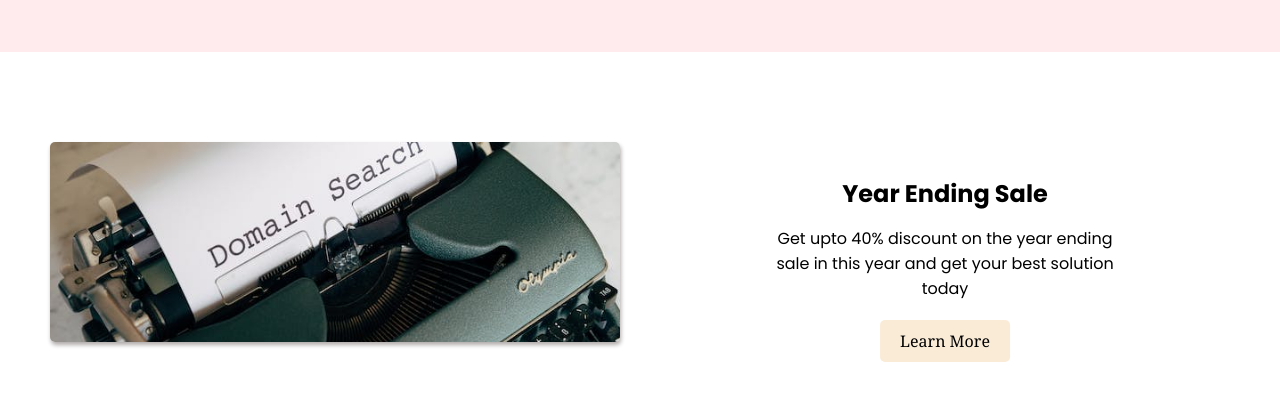
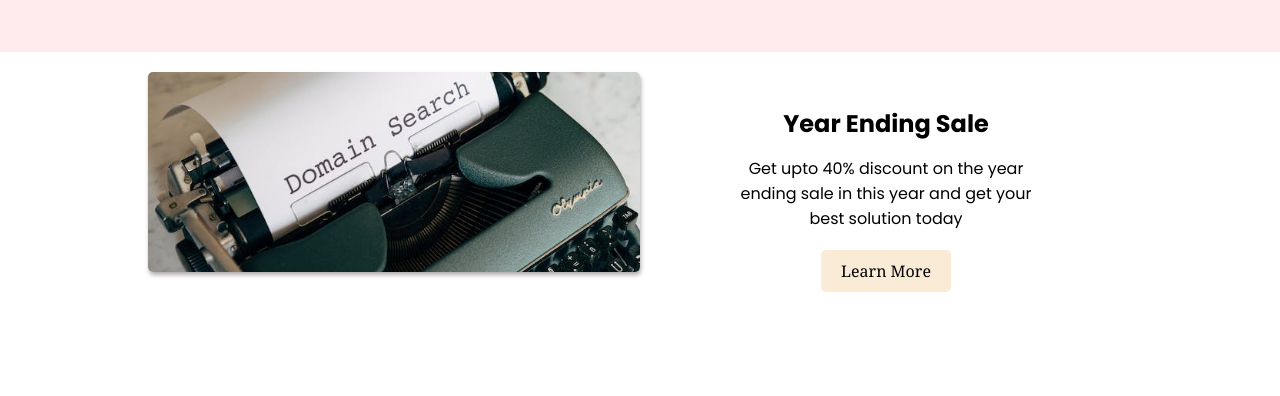
Before and after one commit to MDASHRAFUDDINTANVIR1/testrepository, a plain HTML site: page index.html in a window 1280 px wide. Shown: the part 2323-2719 px from the top of the page. After the commit the page ends 2622 px from the top, so only its background shows below. Drawn offline with Linux system fonts and the light colour scheme.

Commit message:
fixing bug

```diff
--- a/coloumn.css
+++ b/coloumn.css
@@ -1,5 +1,4 @@
 .coloumn {
-    margin-bottom: 40px;
     padding: 30px;
     background-color: rgb(255, 234, 237);
 }
--- a/transition.css
+++ b/transition.css
@@ -1,14 +1,15 @@
 
 .transition-part {
     display: flex;
-    padding: 30px;
+    padding: 20px;
     justify-content: space-between;
     align-items: center;
+    width: 80%;
+    margin: 0 auto;
 }
 
 .transition-portion {
     width: 50%;
-    padding: 20px;
     text-align: center;
 
 }
```
